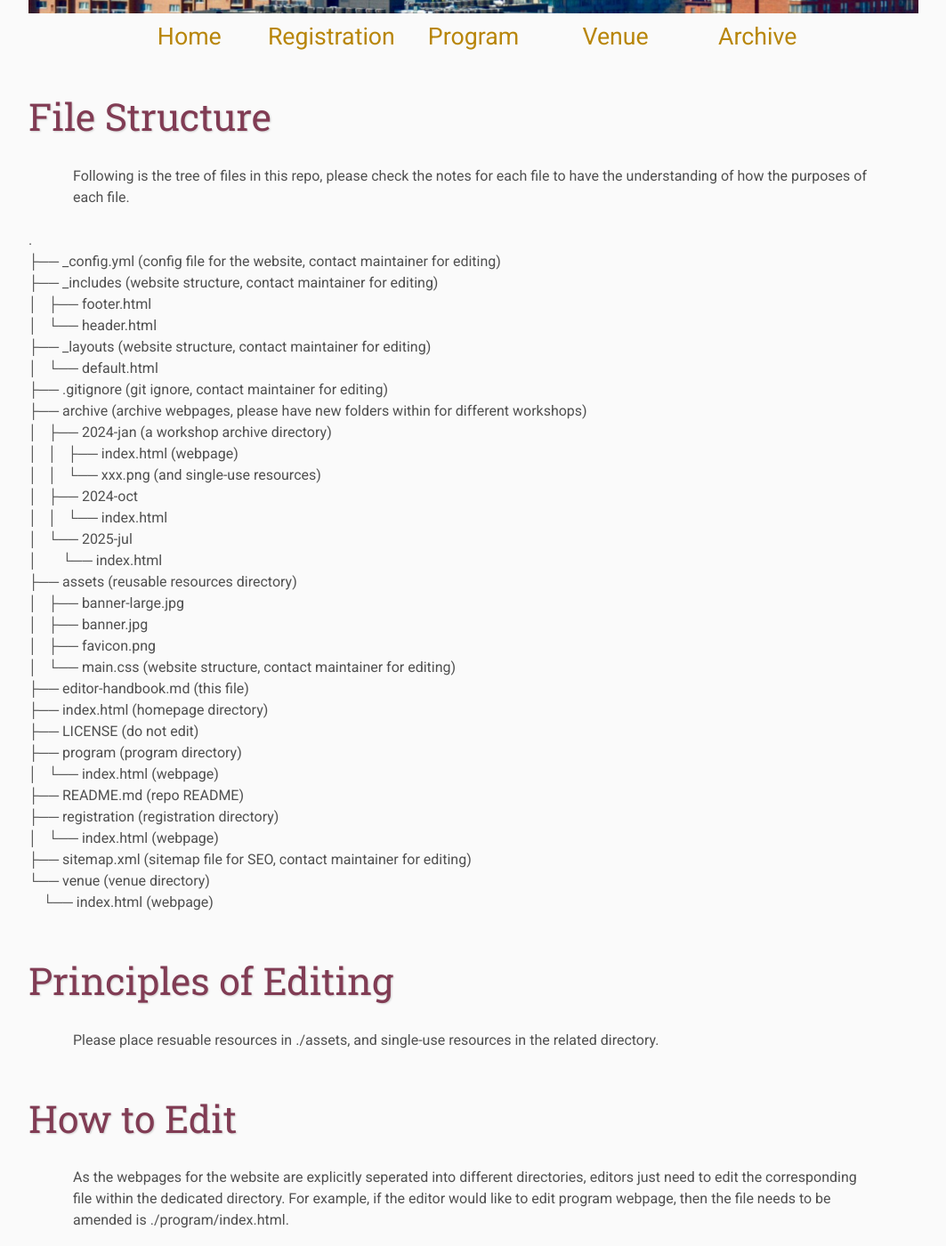
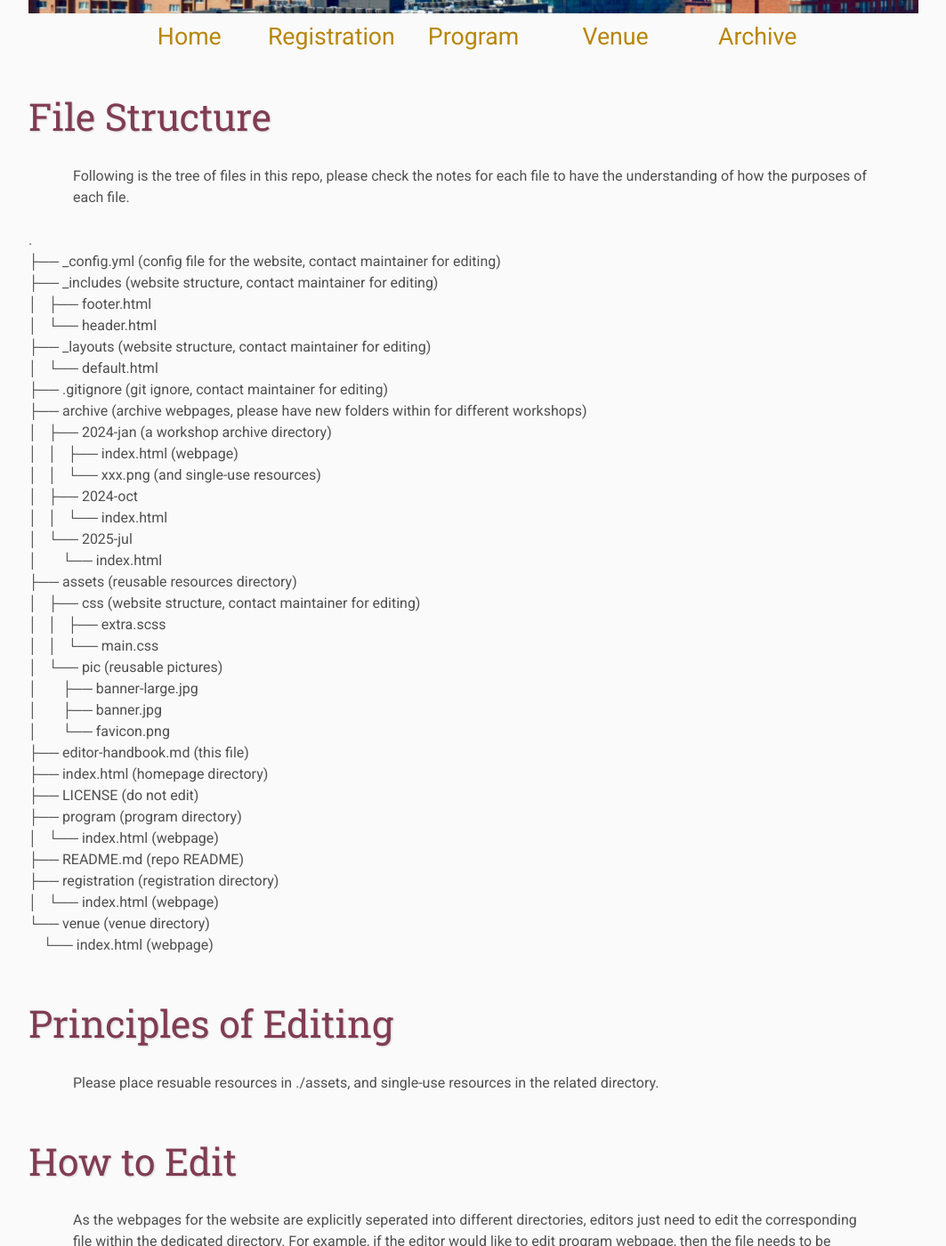
Before and after one commit to ITSEG-MQ/tacps, a Jekyll site: the page built from editor-handbook.md, in a window 1280 px wide and 1400 px high, scrolled down 345 px. Shown: the whole window at 89% size, without its empty margins (108-1171 px from the left). Built offline with Jekyll 4.4.1, drawn with Linux system fonts in a browser that asks for light colours; our own code applies the rules of GitHub Pages for plain Markdown files.

Commit message:
Update editor-handbook.md

````diff
--- a/editor-handbook.md
+++ b/editor-handbook.md
@@ -19,10 +19,13 @@ Following is the tree of files in this repo, please check the notes for each fil
 │   └── 2025-jul
 │       └── index.html
 ├── assets (reusable resources directory)
-│   ├── banner-large.jpg
-│   ├── banner.jpg
-│   ├── favicon.png
-│   └── main.css (website structure, contact maintainer for editing)
+│   ├── css (website structure, contact maintainer for editing)
+│   │   ├── extra.scss
+│   │   └── main.css
+│   └── pic (reusable pictures)
+│       ├── banner-large.jpg
+│       ├── banner.jpg
+│       └── favicon.png
 ├── editor-handbook.md (this file)
 ├── index.html (homepage directory)
 ├── LICENSE (do not edit)
@@ -31,7 +34,6 @@ Following is the tree of files in this repo, please check the notes for each fil
 ├── README.md (repo README)
 ├── registration (registration directory)
 │   └── index.html (webpage)
-├── sitemap.xml (sitemap file for SEO, contact maintainer for editing)
 └── venue (venue directory)
     └── index.html (webpage)
 ```
````
